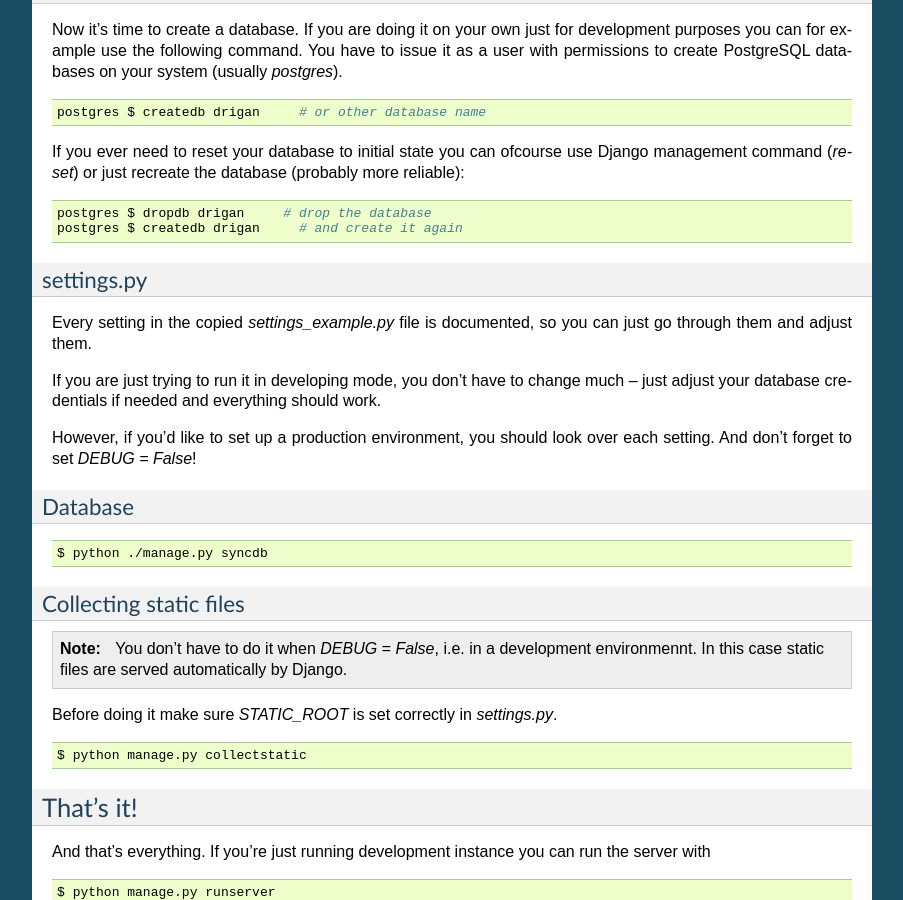
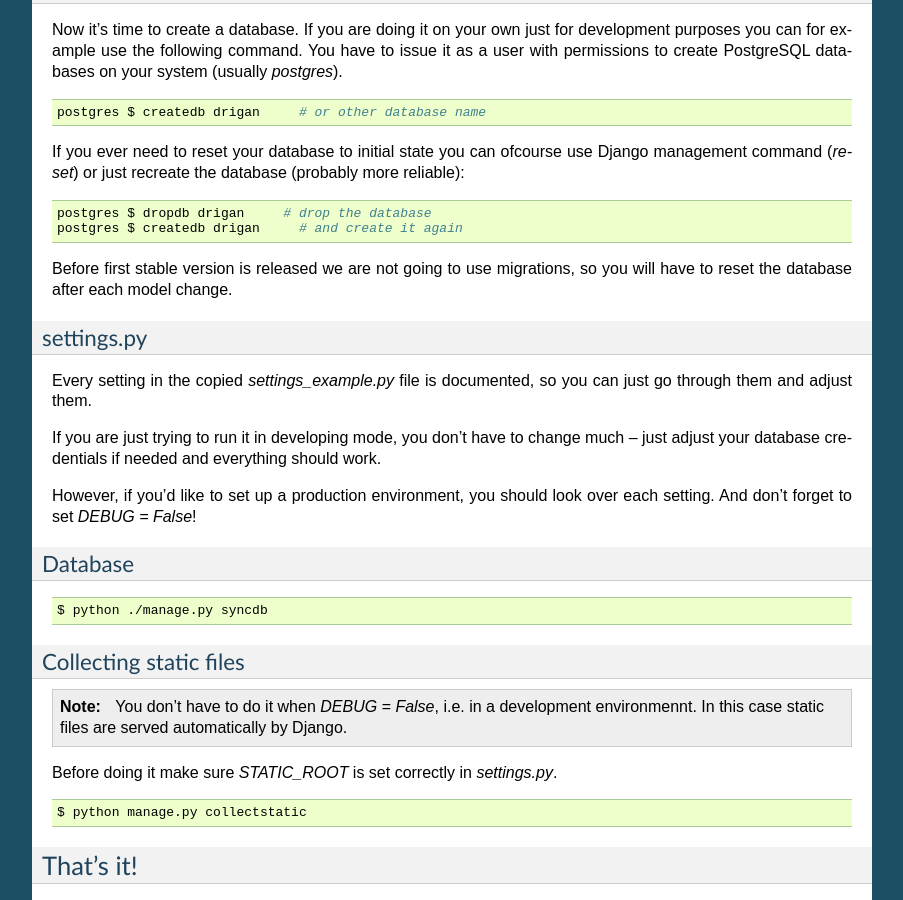
Before and after one commit to wnt-zhp/drigan, a Sphinx documentation site: the page built from docs/design/quick_start.rst, in a window 1280 px wide and 900 px high, scrolled down 1300 px. Shown: the whole window, without its empty margins (198-1101 px from the left). Built offline with Sphinx 7.4.7, drawn with Linux system fonts in a browser that asks for light colours; pages that are not in the unit, such as notebooks, are missing from menus.

Commit message:
REJCEN-31 changed note about database reset in getting started

```diff
--- a/docs/design/quick_start.rst
+++ b/docs/design/quick_start.rst
@@ -100,6 +100,8 @@ reliable):
     postgres $ dropdb drigan     # drop the database
     postgres $ createdb drigan     # and create it again
 
+Before first stable version is released we are not going to use migrations, so
+you will have to reset the database after each model change.
 
 settings.py
 ^^^^^^^^^^^
```
